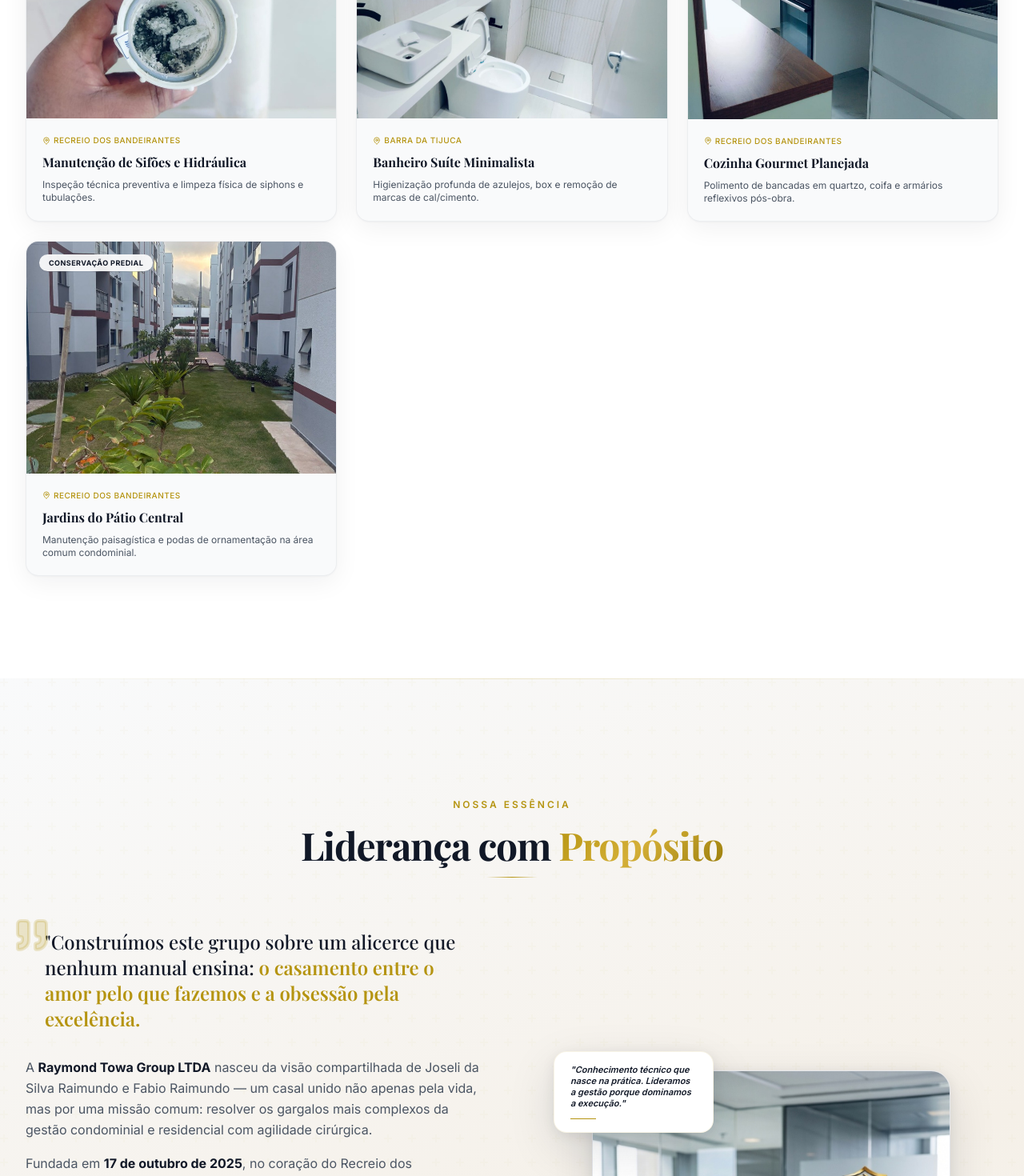
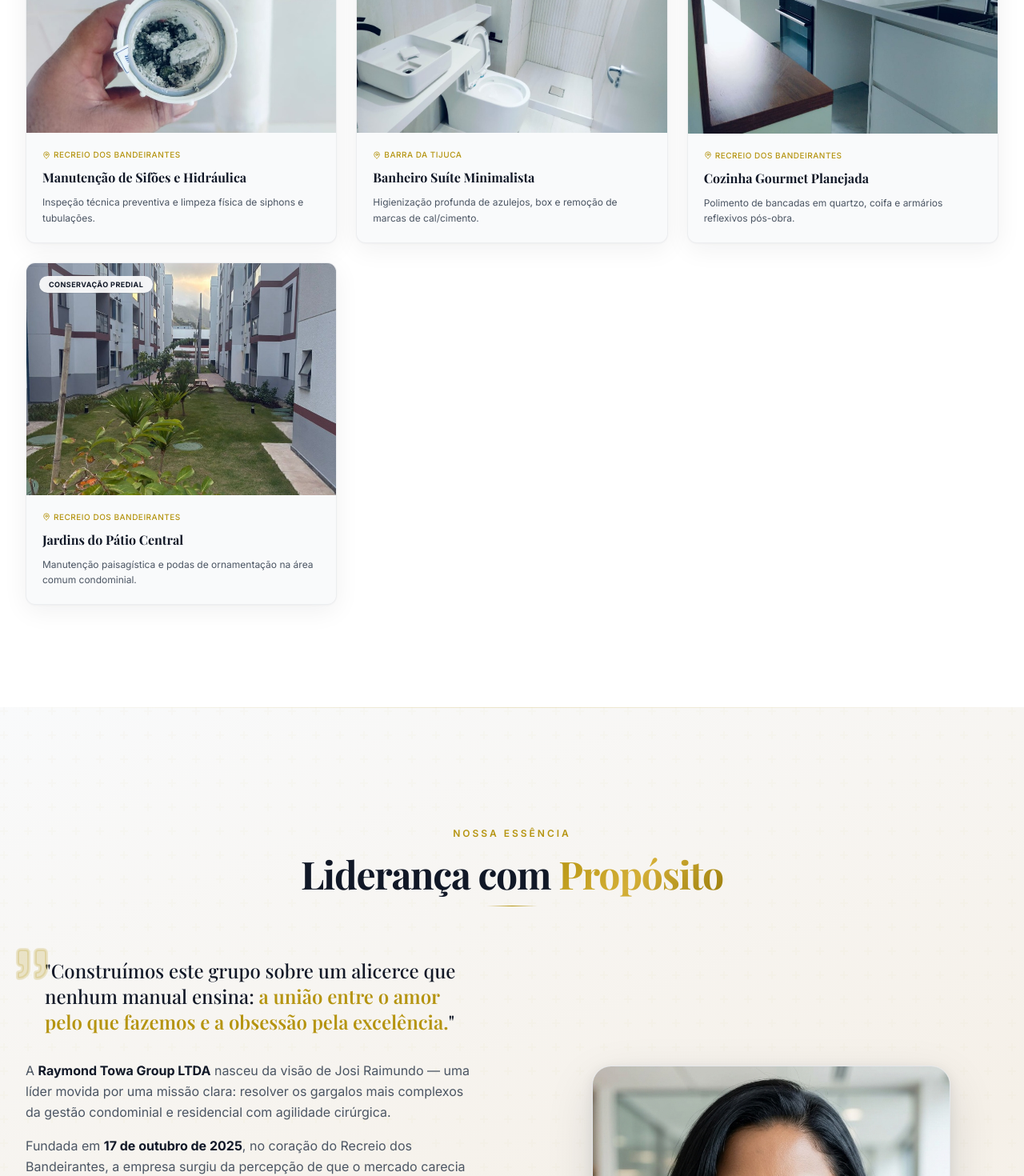
Before and after one commit to adrielengenharia/raymond-towa, a Next.js app: page / in a window 1280 px wide. Shown: the part 4762-6232 px from the top of the page at 80% size. Built offline with nearby package versions, Linux system fonts and the light colour scheme.

Commit message:
Update CEO info to Josi Raimundo, update image, and remove Fabio

```diff
--- a/src/components/AboutSection.tsx
+++ b/src/components/AboutSection.tsx
@@ -2,8 +2,8 @@
 
 /**
  * Seção Institucional — Nossa Essência: Liderança com Propósito
- * Storytelling dos fundadores Joseli da Silva Raimundo (CEO) e Fabio Raimundo (Co-CEO),
- * com composição visual dupla (foto corporativa + mão na massa) e texto empático.
+ * Storytelling da fundadora Josi Raimundo (CEO),
+ * com composição visual focada em sua liderança e texto inspirador.
  */
 
 import { motion, useInView } from "framer-motion";
@@ -24,7 +24,7 @@ const PILLARS = [
   {
     icon: Heart,
     title: "Gestão Humana",
-    description: "Um casal unido pela mesma visão: servir com excelência e cuidar com afeto.",
+    description: "Uma liderança focada em servir com excelência e cuidar com afeto e proximidade.",
   },
   {
     icon: TrendingUp,
@@ -99,16 +99,16 @@ export default function AboutSection() {
               <p className="text-base sm:text-xl lg:text-2xl font-display font-medium text-graphite leading-relaxed pl-5 sm:pl-6">
                 "Construímos este grupo sobre um alicerce que nenhum manual ensina:{" "}
                 <span className="text-gold font-semibold">
-                  o casamento entre o amor pelo que fazemos e a obsessão pela excelência.
+                  a união entre o amor pelo que fazemos e a obsessão pela excelência.
                 </span>
+                "
               </p>
             </div>
 
             <div className="space-y-4 text-graphite-muted leading-relaxed">
               <p>
                 A <strong className="text-graphite">Raymond Towa Group LTDA</strong> nasceu da
-                visão compartilhada de Joseli da Silva Raimundo e Fabio Raimundo — um casal unido
-                não apenas pela vida, mas por uma missão comum: resolver os gargalos mais complexos
+                visão de Josi Raimundo — uma líder movida por uma missão clara: resolver os gargalos mais complexos
                 da gestão condominial e residencial com agilidade cirúrgica.
               </p>
               <p>
@@ -121,23 +121,17 @@ export default function AboutSection() {
                 resultado.
               </p>
               <p>
-                A força do grupo está na sinergia entre seus fundadores: Joseli (CEO) traz a visão
-                operacional e o relacionamento humano com clientes, enquanto Fabio (Co-CEO) domina
-                a execução técnica e a supervisão de campo. Juntos, eles criam um ciclo virtuoso
-                que muito poucos concorrentes conseguem replicar.
+                A força do grupo está na dedicação e no conhecimento prático de sua fundadora: Josi traz a visão
+                operacional, o relacionamento próximo com clientes e domina a excelência na execução.
+                Ela cria um ciclo virtuoso de qualidade que muito poucos concorrentes conseguem replicar.
               </p>
             </div>
 
             {/* Assinatura dos fundadores */}
             <div className="flex flex-wrap items-center gap-4 pt-4 border-t border-graphite/8">
               <div>
-                <p className="font-display font-bold text-graphite text-sm sm:text-lg">Joseli da Silva Raimundo</p>
+                <p className="font-display font-bold text-graphite text-sm sm:text-lg">Josi Raimundo</p>
                 <p className="text-xs sm:text-sm text-gold font-medium">CEO · Raymond Towa Group LTDA</p>
-              </div>
-              <div className="w-px h-8 sm:h-12 bg-gold/20" />
-              <div>
-                <p className="font-display font-bold text-graphite text-sm sm:text-lg">Fabio Raimundo</p>
-                <p className="text-xs sm:text-sm text-gold font-medium">Co-CEO · Diretor de Operações</p>
               </div>
             </div>
 
@@ -189,8 +183,8 @@ export default function AboutSection() {
               >
                 <div className="relative aspect-[3/4]">
                   <Image
-                    src="/donos-corporativo.jpg"
-                    alt="Joseli da Silva Raimundo (CEO) e Fabio Raimundo (Co-CEO) – Foto corporativa oficial da Raymond Towa Group"
+                    src="/josy-raimundo.png"
+                    alt="Josi Raimundo (CEO) – Foto corporativa oficial da Raymond Towa Group"
                     fill
                     className="object-cover object-top"
                     sizes="(max-width: 768px) 100vw, 50vw"
@@ -206,40 +200,10 @@ export default function AboutSection() {
                   <div className="absolute bottom-0 left-0 right-0 p-6">
                     <div className="gold-divider mb-3" />
                     <p className="text-white font-display font-bold text-lg leading-tight">
-                      Joseli & Fabio Raimundo
+                      Josi Raimundo
                     </p>
                     <p className="text-gold-light text-sm font-medium mt-0.5">
-                      CEO & Co-CEO · Raymond Towa Group LTDA
-                    </p>
-                  </div>
-                </div>
-              </motion.div>
-
-              {/* ── Card Secundário: Mão na Massa (sobreposto) ── */}
-              <motion.div
-                className="hidden sm:block absolute -bottom-10 -right-8 lg:-right-14 w-52 lg:w-60 rounded-2xl overflow-hidden shadow-luxury border-2 border-white z-20 rotate-2"
-                initial={{ opacity: 0, scale: 0.8, rotate: 8 }}
-                animate={isInView ? { opacity: 1, scale: 1, rotate: 2 } : {}}
-                transition={{ delay: 0.7, duration: 0.6, ease: [0.22, 1, 0.36, 1] }}
-                whileHover={{ rotate: 0, scale: 1.03 }}
-              >
-                <div className="relative aspect-[3/4]">
-                  <Image
-                    src="/donos-execucao.jpg"
-                    alt="Joseli e Fabio Raimundo em atividade – Limpeza pós-obra profissional"
-                    fill
-                    className="object-cover"
-                    sizes="240px"
-                    onError={(e) => {
-                      const t = e.target as HTMLImageElement;
-                      t.src = "https://placehold.co/400x533/1F2937/D4AF37?text=Em+Execu%C3%A7%C3%A3o";
-                    }}
-                  />
-                  <div className="absolute inset-0 bg-gradient-to-t from-graphite/70 via-transparent to-transparent" />
-                  <div className="absolute bottom-0 left-0 right-0 p-4">
-                    <p className="text-white text-xs font-bold leading-tight">Na Prática 💪</p>
-                    <p className="text-gold-light text-[10px] mt-0.5 leading-tight">
-                      Limpeza Pós-Obra Profissional
+                      CEO · Raymond Towa Group LTDA
                     </p>
                   </div>
                 </div>
@@ -247,7 +211,7 @@ export default function AboutSection() {
 
               {/* ── Legenda Conceitual ── */}
               <motion.div
-                className="hidden sm:block absolute -top-6 -left-6 lg:-left-12 bg-white rounded-2xl shadow-luxury px-5 py-4 max-w-[200px] z-20 border border-gold/10"
+                className="hidden sm:block absolute -bottom-6 -left-6 lg:-left-12 bg-white rounded-2xl shadow-luxury px-5 py-4 max-w-[200px] z-20 border border-gold/10"
                 initial={{ opacity: 0, y: 20 }}
                 animate={isInView ? { opacity: 1, y: 0 } : {}}
                 transition={{ delay: 0.9, duration: 0.6 }}
@@ -278,7 +242,7 @@ export default function AboutSection() {
             id="about-whatsapp-cta"
             className="btn-primary"
           >
-            Fale Diretamente com os Fundadores
+            Fale Diretamente com a CEO
           </a>
         </motion.div>
       </div>
--- a/src/components/Footer.tsx
+++ b/src/components/Footer.tsx
@@ -43,8 +43,7 @@ const SERVICES_LIST = [
 ];
 
 const EMAILS = [
-  { address: "joseliceo@jraymondgroup.com.br", label: "Joseli · CEO" },
-  { address: "fabioceo@jraymondgroup.com.br", label: "Fabio · Co-CEO" },
+  { address: "joseliceo@jraymondgroup.com.br", label: "Josy · CEO" },
   { address: "servicos@jraymondgroup.com.br", label: "Solicitação de Serviços" },
 ];
 
--- a/src/components/PortfolioSection.tsx
+++ b/src/components/PortfolioSection.tsx
@@ -181,7 +181,7 @@ export default function PortfolioSection() {
         {/* Grid layout */}
         <motion.div
           layout
-          className="grid grid-cols-2 lg:grid-cols-3 gap-3 sm:gap-6"
+          className="grid grid-cols-2 lg:grid-cols-3 gap-2 sm:gap-6"
         >
           <AnimatePresence mode="popLayout">
             {filteredProjects.map((proj) => (
@@ -192,7 +192,7 @@ export default function PortfolioSection() {
                 exit={{ opacity: 0, scale: 0.9 }}
                 transition={{ duration: 0.4, ease: [0.22, 1, 0.36, 1] }}
                 key={proj.id}
-                className="group relative bg-cream rounded-2xl overflow-hidden shadow-card hover:shadow-luxury transition-all duration-300 border border-graphite/5"
+                className="group relative bg-cream rounded-xl overflow-hidden shadow-card hover:shadow-luxury transition-all duration-300 border border-graphite/5 flex flex-col"
               >
                 {/* Photo container */}
                 <div
@@ -208,26 +208,26 @@ export default function PortfolioSection() {
                   />
                   {/* Hover Overlay */}
                   <div className="absolute inset-0 bg-graphite/40 opacity-0 group-hover:opacity-100 transition-opacity duration-300 flex items-center justify-center">
-                    <div className="w-10 h-10 rounded-full bg-white/90 backdrop-blur-sm flex items-center justify-center text-gold transform scale-90 group-hover:scale-100 transition-transform duration-300">
-                      <ZoomIn size={18} />
+                    <div className="w-8 h-8 rounded-full bg-white/90 backdrop-blur-sm flex items-center justify-center text-gold transform scale-90 group-hover:scale-100 transition-transform duration-300">
+                      <ZoomIn size={14} />
                     </div>
                   </div>
                   {/* Category Tag */}
-                  <div className="absolute top-2 left-2 sm:top-4 sm:left-4 px-2 py-0.5 sm:px-3 sm:py-1 rounded-full bg-white/90 backdrop-blur-sm text-graphite font-bold text-[7px] sm:text-[9px] uppercase tracking-wider shadow-sm">
+                  <div className="absolute top-1.5 left-1.5 sm:top-4 sm:left-4 px-1.5 py-0.5 sm:px-3 sm:py-1 rounded-full bg-white/90 backdrop-blur-sm text-graphite font-bold text-[6px] sm:text-[9px] uppercase tracking-wider shadow-sm">
                     {proj.categoryLabel}
                   </div>
                 </div>
 
                 {/* Content */}
-                <div className="p-3 sm:p-5 flex flex-col gap-1 sm:gap-2">
-                  <div className="flex items-center gap-1 text-gold text-[8px] sm:text-[10px] font-medium uppercase tracking-wider">
-                    <MapPin size={9} className="sm:w-2.5 sm:h-2.5" />
-                    {proj.location}
+                <div className="p-2 sm:p-5 flex flex-col gap-0.5 sm:gap-2 flex-grow">
+                  <div className="flex items-center gap-1 text-gold text-[7px] sm:text-[10px] font-medium uppercase tracking-wider">
+                    <MapPin size={8} className="sm:w-2.5 sm:h-2.5 flex-shrink-0" />
+                    <span className="truncate">{proj.location}</span>
                   </div>
-                  <h3 className="font-display font-bold text-graphite text-xs sm:text-base leading-snug group-hover:text-gold transition-colors duration-200 line-clamp-2">
+                  <h3 className="font-display font-bold text-graphite text-[10px] leading-tight sm:text-base sm:leading-snug group-hover:text-gold transition-colors duration-200 line-clamp-2 mt-0.5">
                     {proj.title}
                   </h3>
-                  <p className="text-[10px] sm:text-xs text-graphite-muted leading-relaxed line-clamp-2">
+                  <p className="text-[8px] sm:text-xs text-graphite-muted leading-tight sm:leading-relaxed line-clamp-2 mt-0.5">
                     {proj.description}
                   </p>
                 </div>
```
Also changed, not shown: src/components/HeroSection.tsx (+4 -4 lines), public/josy-raimundo.png (added).
